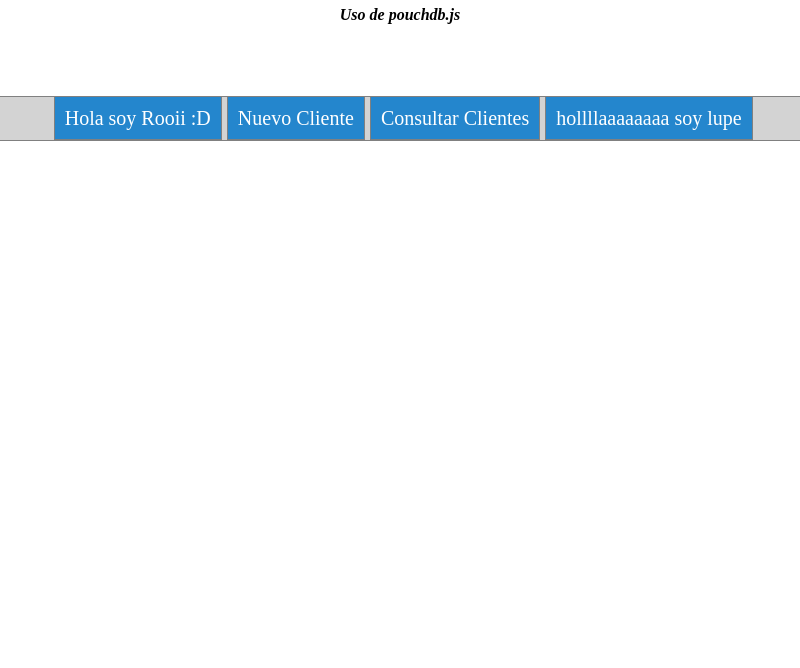
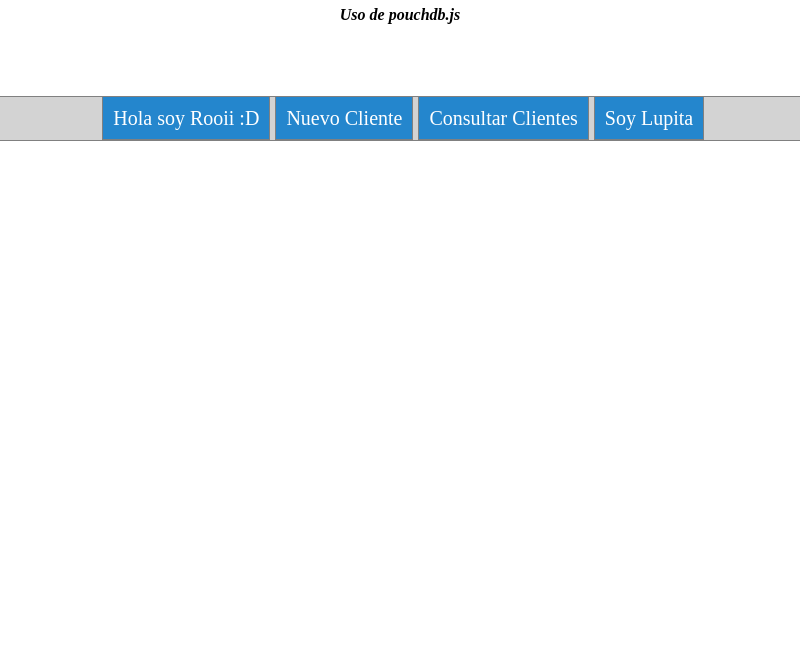
Before and after one commit to TonoGafa/BaseDeDatosU-IV, an Electron app: page AppElectronBD-master/index.html in a window 800 px wide. Shown: the part 132-800 px from the top of the page. Drawn offline with Linux system fonts and the light colour scheme.

Commit message:
soy lupita
edite una etiqueta a

```diff
--- a/AppElectronBD-master/index.html
+++ b/AppElectronBD-master/index.html
@@ -13,7 +13,7 @@
       <a href="index.html">Hola soy Rooii :D</a>
       <a href="nuevo.html">Nuevo Cliente</a>
       <a href="consulta.html">Consultar Clientes</a>
-      <a href="index.html">hollllaaaaaaaa soy lupe</a>
+      <a href="soy Lupita">Soy Lupita</a>
     </nav>
 
   </body>
```
